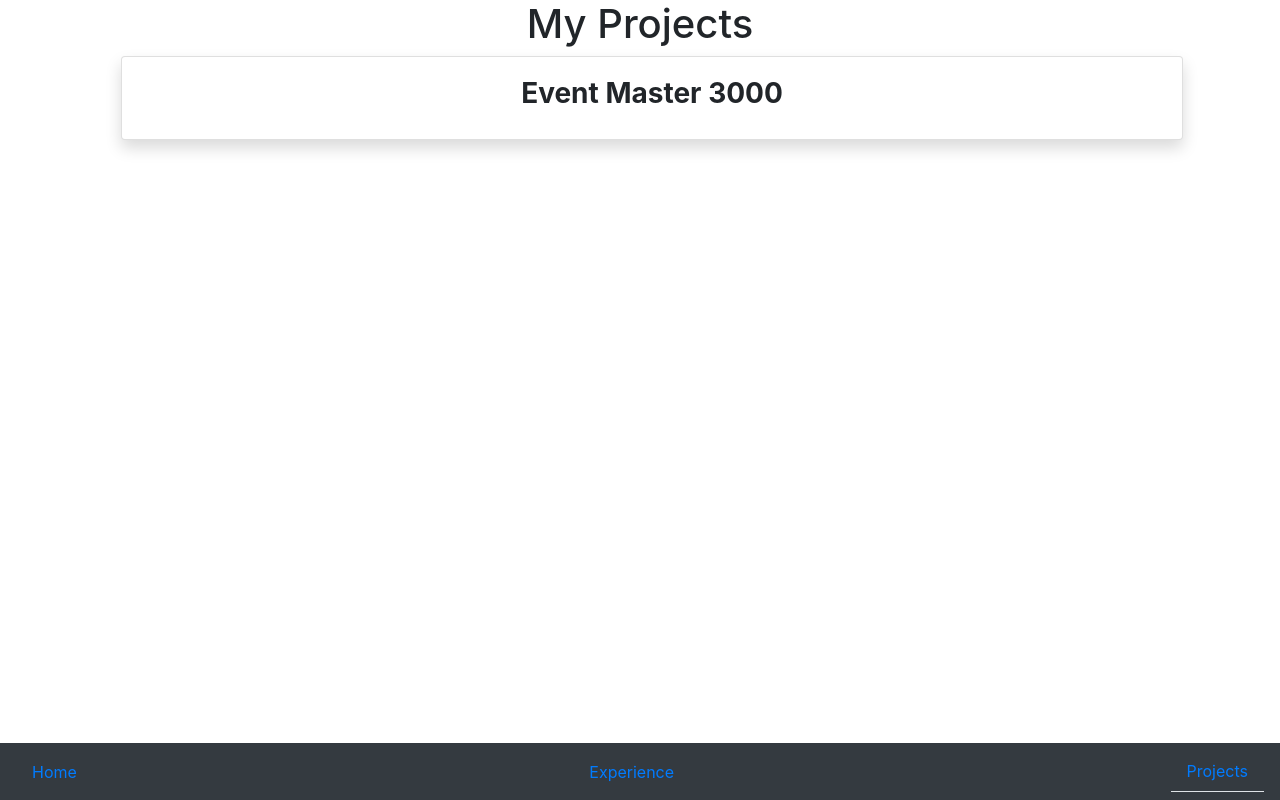
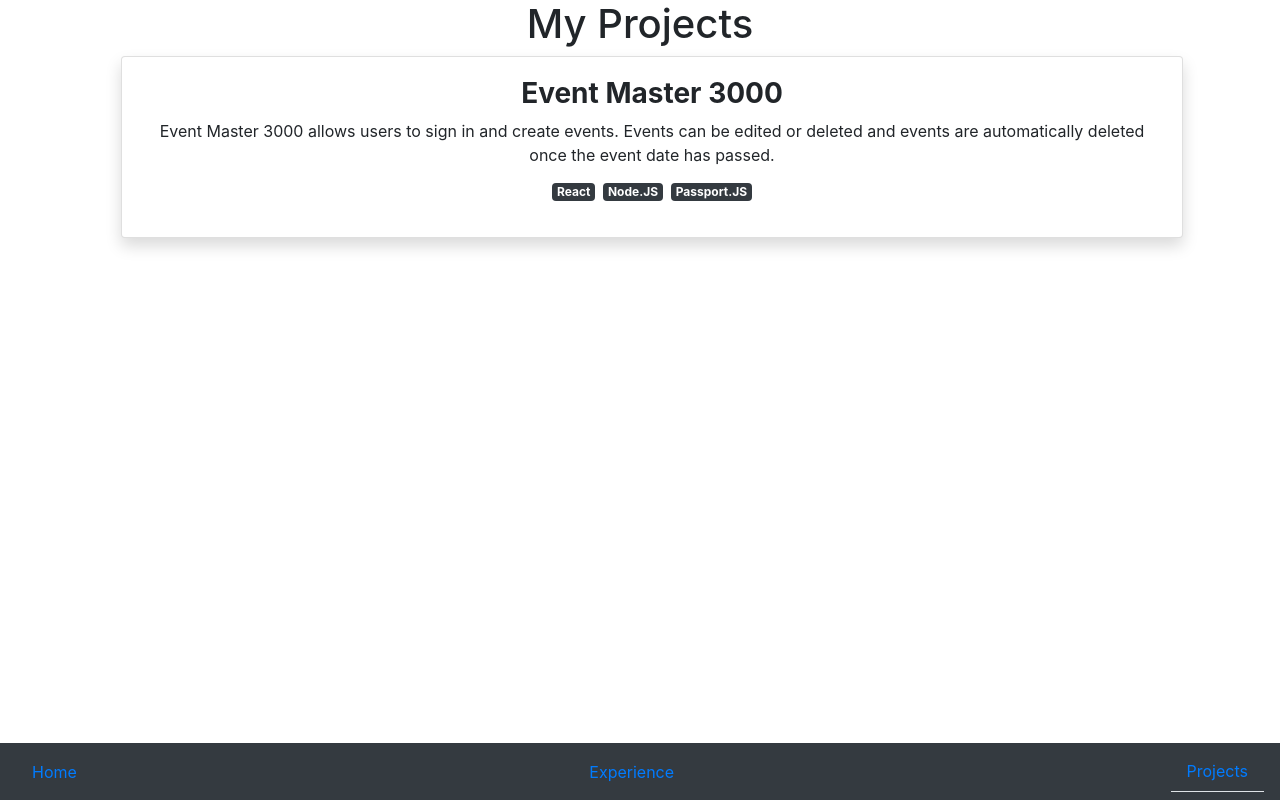
Before and after one commit to kvn35124/KAuer-portfolio, a React app: page /work in a window 1280 px wide. Built offline with nearby package versions, Linux system fonts and the light colour scheme.

Commit message:
added project to project page

```diff
--- a/src/client/Pages/Work.tsx
+++ b/src/client/Pages/Work.tsx
@@ -14,7 +14,8 @@ class Work extends React.Component<IWorkProps, IWorkState> {
                         <div className="card shadow justify-content-center mb-5">
                             <div className="card-body">
                                 <h3 className="font-weight-bold text-center">Event Master 3000</h3>
-
+                                <p className="text-center">Event Master 3000 allows users to sign in and create events. Events can be edited or deleted and events are automatically deleted once the event date has passed.</p>
+                                <p className="text-center"><span className="badge badge-dark mx-1">React</span><span className="badge badge-dark mx-1">Node.JS</span><span className="badge badge-dark mx-1">Passport.JS</span></p>
                             </div>
                         </div>
                     </section>
```
